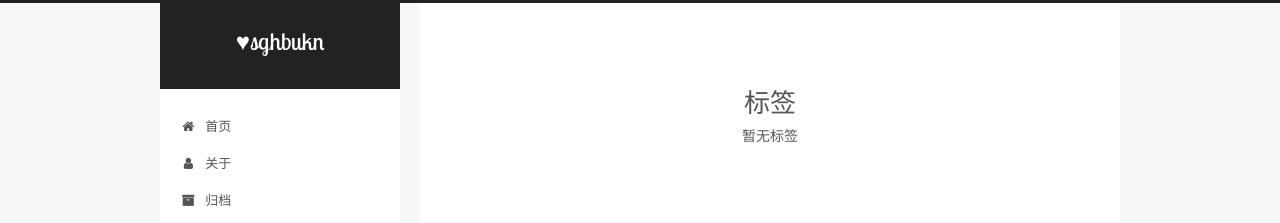
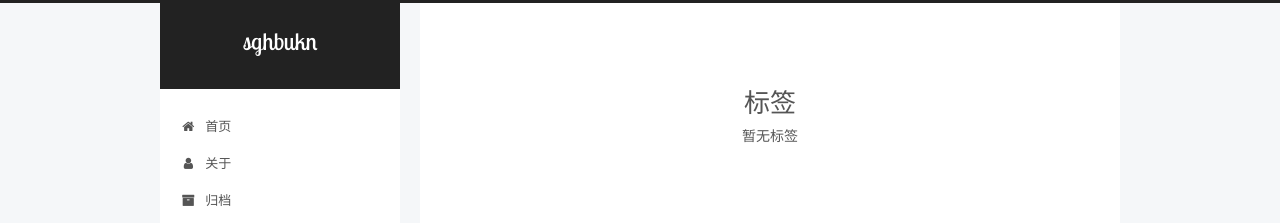
Before and after one commit to sghbukn/sghbukn.github.io, a Jekyll site: the page built from tags/index.html, in a window 1280 px wide. Shown: the top 223 px of the page. Built offline with Jekyll 4.4.1, drawn with Linux system fonts in a browser that asks for light colours; some web fonts are replaced; comment, search, counter and statistics services are not loaded.

```diff
--- a/_config.yml
+++ b/_config.yml
@@ -4,7 +4,7 @@
 # ---------------------------------------------------------------
 
 # Site
-title: ♥sghbukn
+title: sghbukn
 subtitle:
 description: 弱水三千，只取一瓢
 author: ©sghbukn
```
